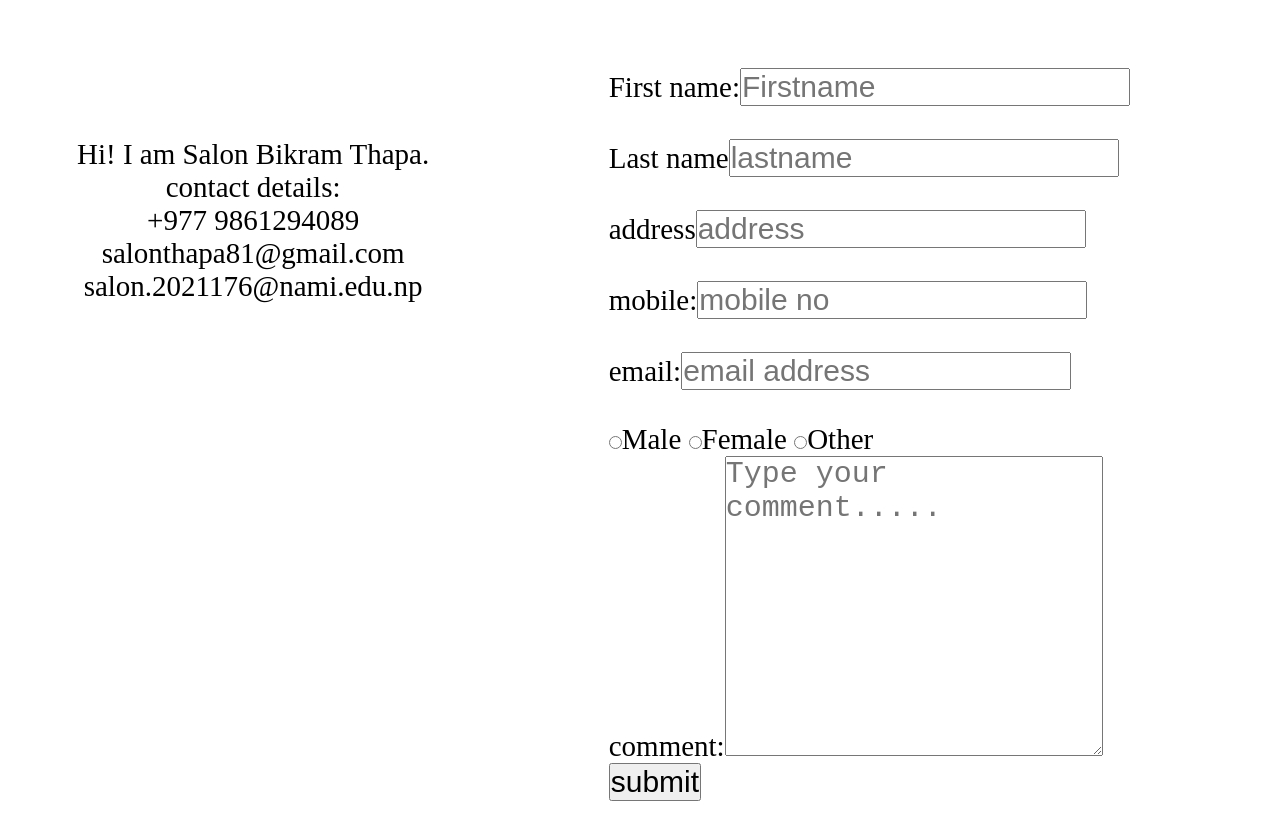
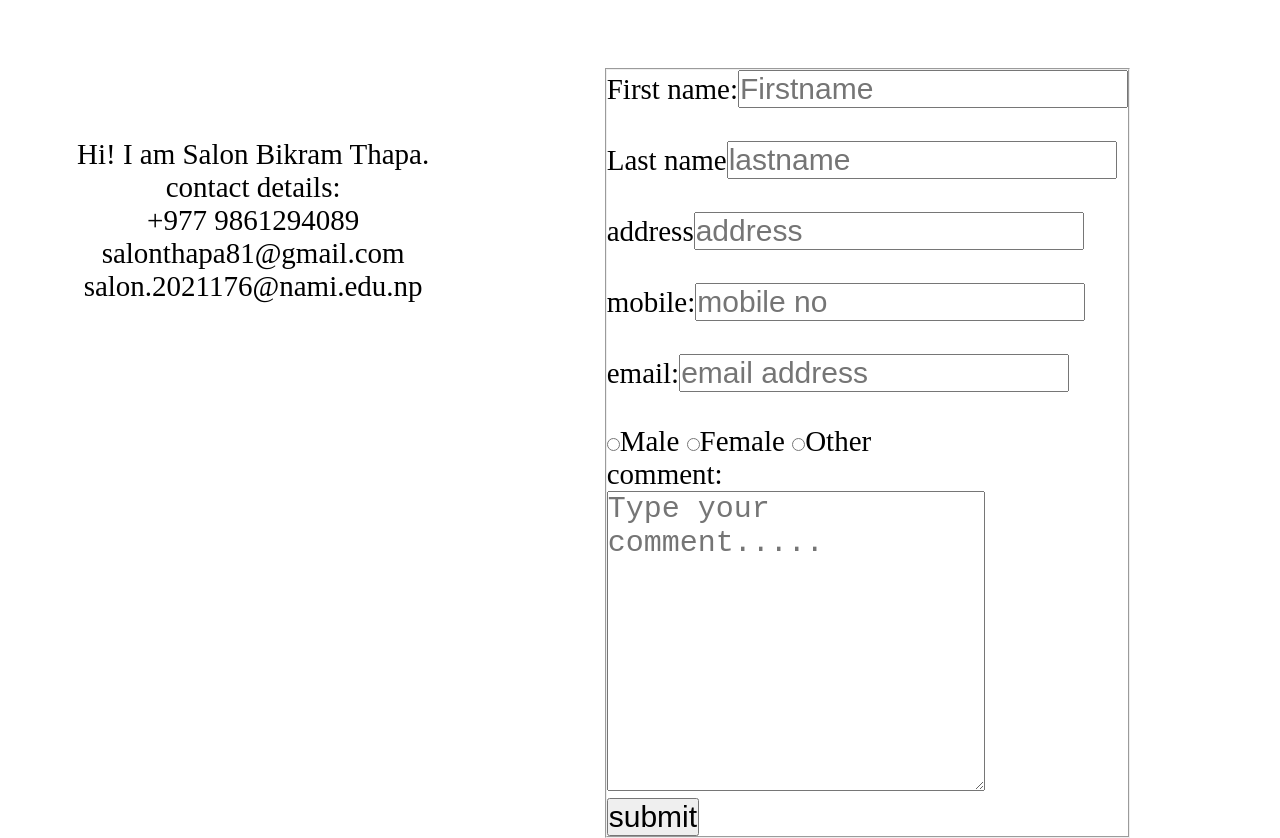
Before and after one commit to salonbikramthapa/csy1018assignment, a plain HTML site: page contact.html in a window 1280 px wide. Shown: the part 65-903 px from the top of the page. Before the commit the page ends 866 px from the top, so only its background shows below. Drawn offline with Linux system fonts and the light colour scheme.

Commit message:
third update contact html file

```diff
--- a/contact.html
+++ b/contact.html
@@ -3,6 +3,7 @@
 	<head>
 		<title>web design</title>
 		<link rel="stylesheet" type="text/css" href="index.css">
+
 	</head>
 	<body>
 			<nav>
@@ -13,8 +14,9 @@
 			<a href="sitereport.html">Site Report</a>
 	</nav>
 	<div class="text2">Hi! I am Salon Bikram Thapa.<br>contact details:<br>+977 9861294089<br>salonthapa81@gmail.com<br>salon.2021176@nami.edu.np</div>
-	<section id="contact">
-		<form action="#">
+      <section id="contact">
+			<fieldset>
+				<form action="#">
 			First name:<input type="text" placeholder="Firstname" name="Firstname"><br><br>
 			Last name<input type="text" placeholder="lastname"  name="lastname"><br><br>
 			address<input type="text" placeholder="address"  name="address"><br><br>
@@ -23,8 +25,8 @@
 		    <input type="radio" name="gender" value="male">Male
 		    <input type="radio" name="gender"value="Female">Female
 		    <input type="radio" name="gender" value="other">Other<br>
-			comment:<textarea name="comment" id="comment"placeholder="Type your comment....."></textarea><br>
-			<input type="submit" value="submit">
+			comment:<br><textarea name="comment" id="comment"placeholder="Type your comment....."></textarea><br>
+			<input type="submit" value="submit"></fieldset>
 
 		</form>
 	</section>
```
